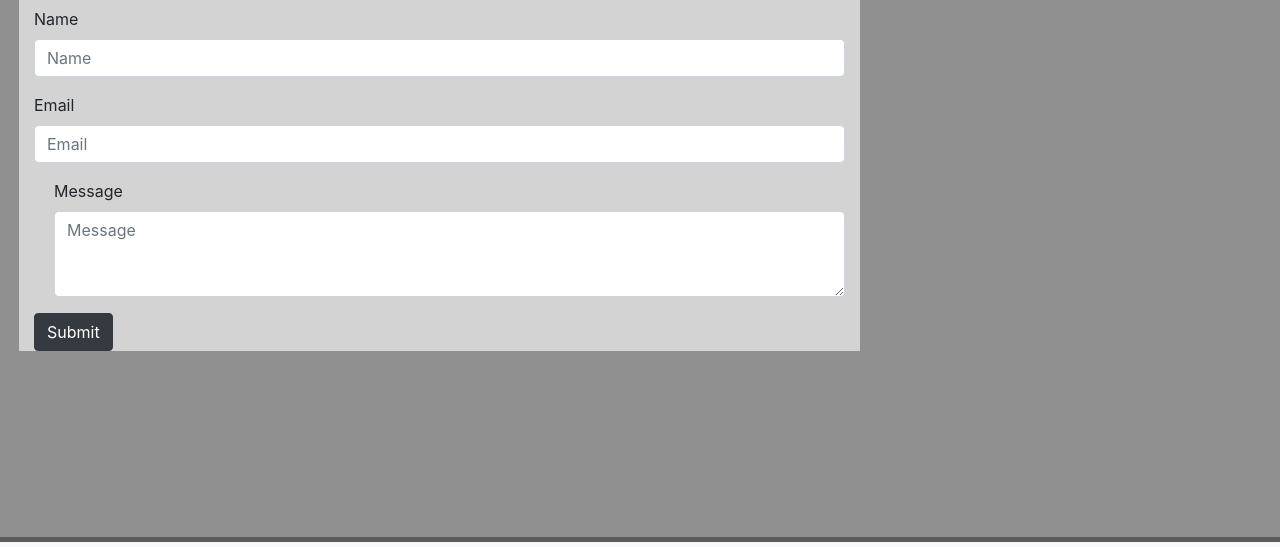
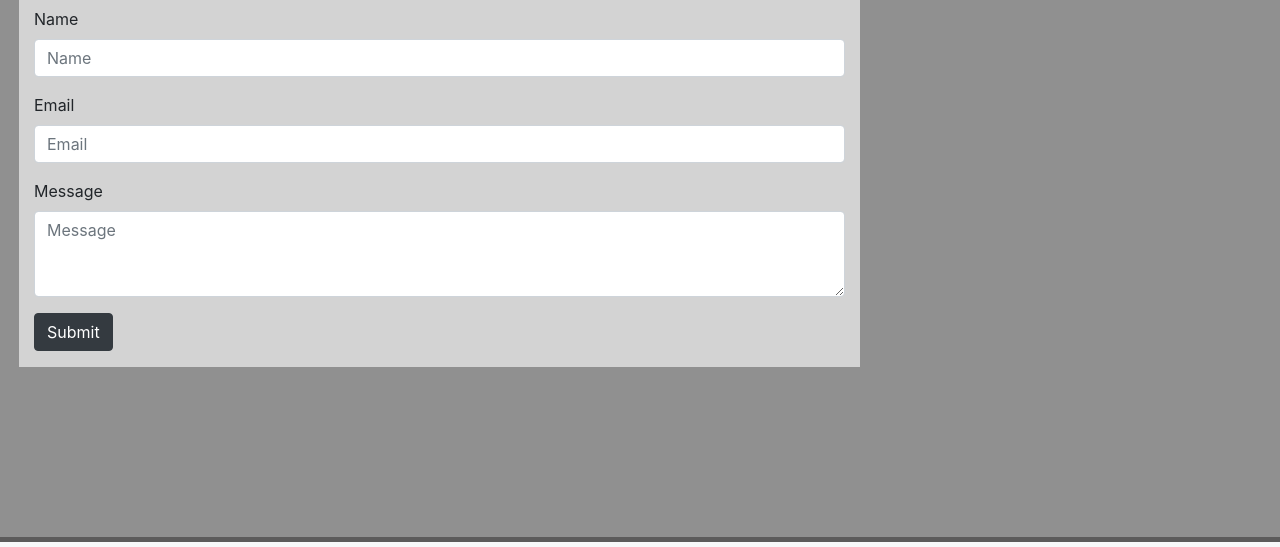
Before and after one commit to JodyBrzo/my-portfolio, a plain HTML site: page contact.html in a window 1280 px wide. Shown: the part 184-731 px from the top of the page. Drawn offline with nearby package versions, Linux system fonts and the light colour scheme.

Commit message:
updating contact form

```diff
--- a/assets/css/style.css
+++ b/assets/css/style.css
@@ -8,7 +8,6 @@ body{
 
 .col-main{
     background-color: lightgray;
-    /*margin: 80px 0 0 30px;*/
 }
 
 
@@ -18,6 +17,21 @@ body{
     padding: 10px 0px;
 }
 
+.content-scroll{
+    height: 100px;
+}
+
+.footer-height{
+
+    border-top: 5px solid #5c5b5b;
+}
+
+.footer-indeed{
+    height: 30px;
+}
+
+
+/*-----start index.html Page Styles-----*/
 .row-content img{
     width: 200px;
     float: left;
@@ -36,18 +50,16 @@ ol{
     list-style-type: inherit;
 }
 
-.content-scroll{
-    height: 100px;
+/*-----end index.html Page Styles-----*/
+
+/*-----start contact.html Page Styles-----*/
+.row-form-content{
+    padding-top: 10px;
+
 }
+/*-----end contact.html Page Styles-----*/
 
-.footer-height{
 
-    border-top: 5px solid #5c5b5b;
-}
-
-.footer-indeed{
-    height: 30px;
-}
 
 @Media screen and (max-width: 480px){
     .row-main{
--- a/contact.html
+++ b/contact.html
@@ -42,8 +42,8 @@
             </h1>
           </div>
         </div>
-        <article class="row row-content">
-          <section class="col-md-12">
+        <article class="row row-form-content">
+          <section class="col-md-12 pb-3">
             <form>
               <div class="form-group">
                 <label for="inputName">Name</label>
@@ -53,7 +53,7 @@
                 <label for="inputEmail">Email</label>
                 <input type="email" class="form-control" id="inputEmail" placeholder="Email">
               </div>
-              <div class="form-group form-check">
+              <div class="form-group">
                 <label for="inputMessage">Message</label>
                 <textarea class="form-control" id="inputMessage" placeholder="Message" rows="3"></textarea>
               </div>
```
